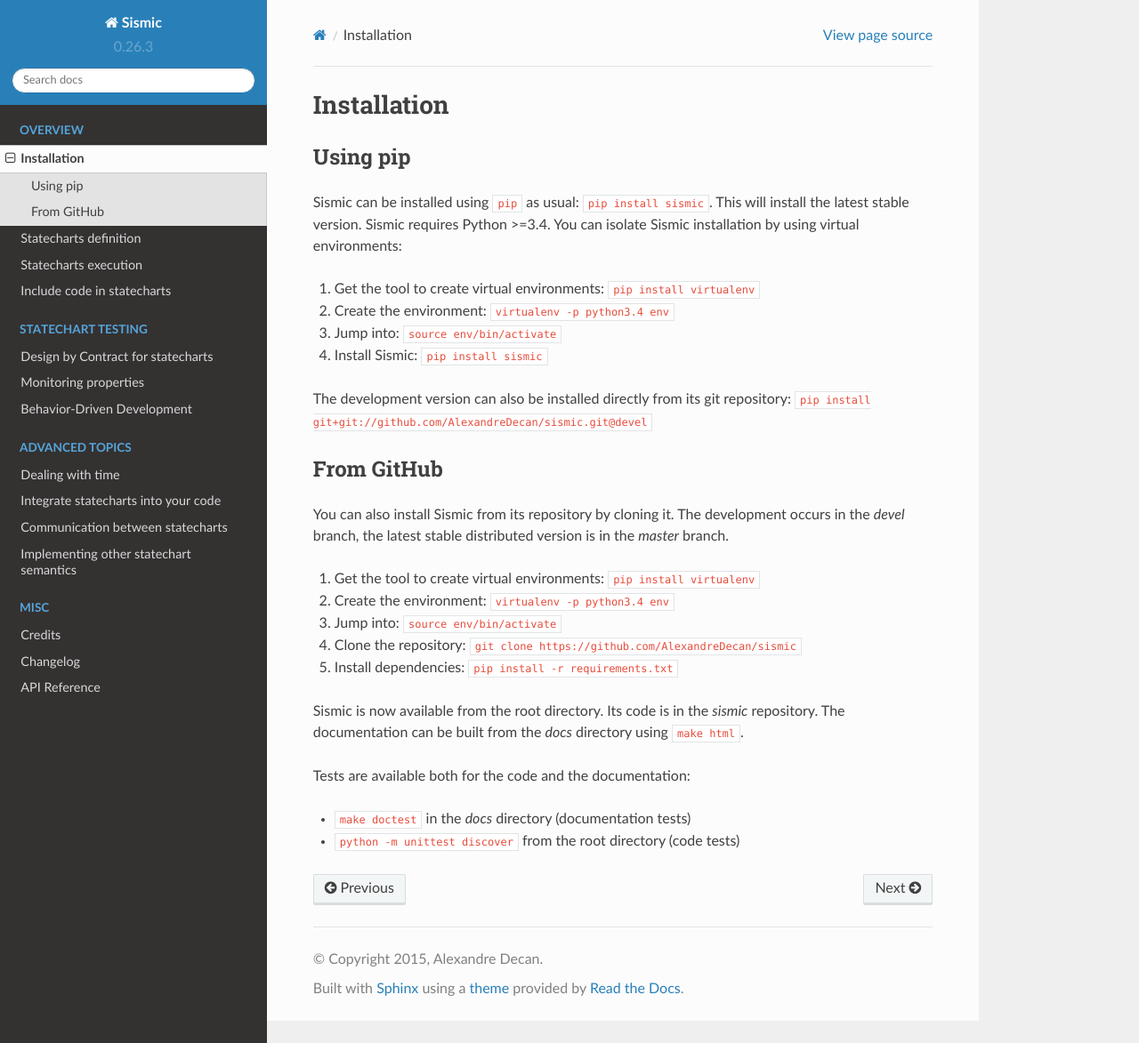
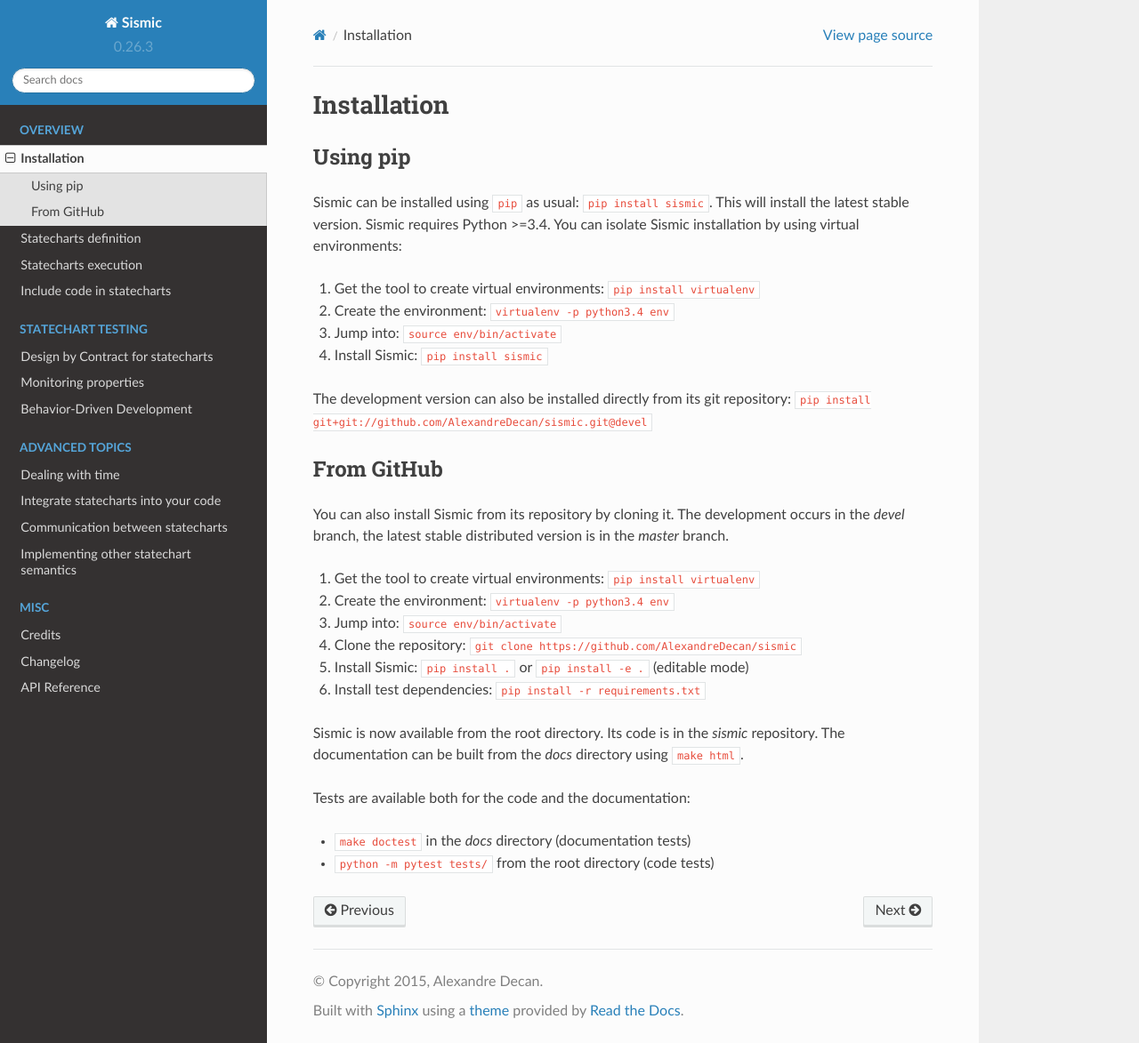
Before and after one commit to AlexandreDecan/sismic, a Sphinx documentation site: the page built from docs/installation.rst, in a window 1280 px wide and 1173 px high. Shown: the whole window at 89% size. Built offline with Sphinx 7.4.7 and the Read the Docs theme 2.0.0, drawn with Linux system fonts in a browser that asks for light colours.

Commit message:
Installation instructions

```diff
--- a/docs/installation.rst
+++ b/docs/installation.rst
@@ -27,7 +27,8 @@
 2. Create the environment: ``virtualenv -p python3.4 env``
 3. Jump into: ``source env/bin/activate``
 4. Clone the repository: ``git clone https://github.com/AlexandreDecan/sismic``
-5. Install dependencies: ``pip install -r requirements.txt``
+5. Install Sismic: ``pip install .`` or ``pip install -e .`` (editable mode)
+6. Install test dependencies: ``pip install -r requirements.txt``
 
 Sismic is now available from the root directory. Its code is in the *sismic* repository.
 The documentation can be built from the *docs* directory using ``make html``.
@@ -35,4 +36,4 @@
 Tests are available both for the code and the documentation:
 
 - ``make doctest`` in the *docs* directory (documentation tests)
-- ``python -m unittest discover`` from the root directory (code tests)
+- ``python -m pytest tests/`` from the root directory (code tests)
--- a/requirements.txt
+++ b/requirements.txt
@@ -1,5 +1,3 @@
--e .
-
 Sphinx>=1.4.1
 sphinx-rtd-theme>=0.1.9
 sphinx-autodoc-typehints>=1.2.5
```
Also changed, not shown: .travis.yml.
